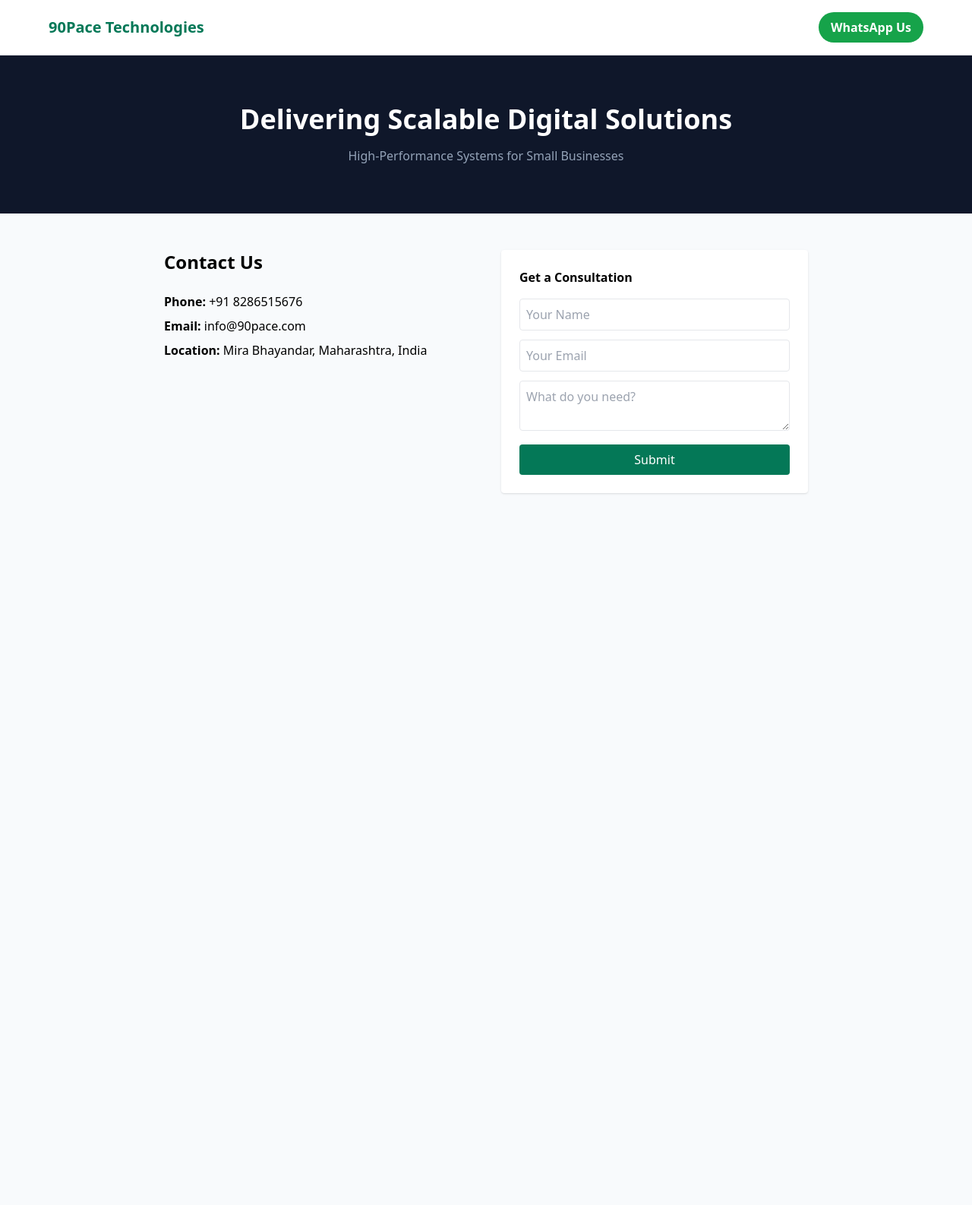
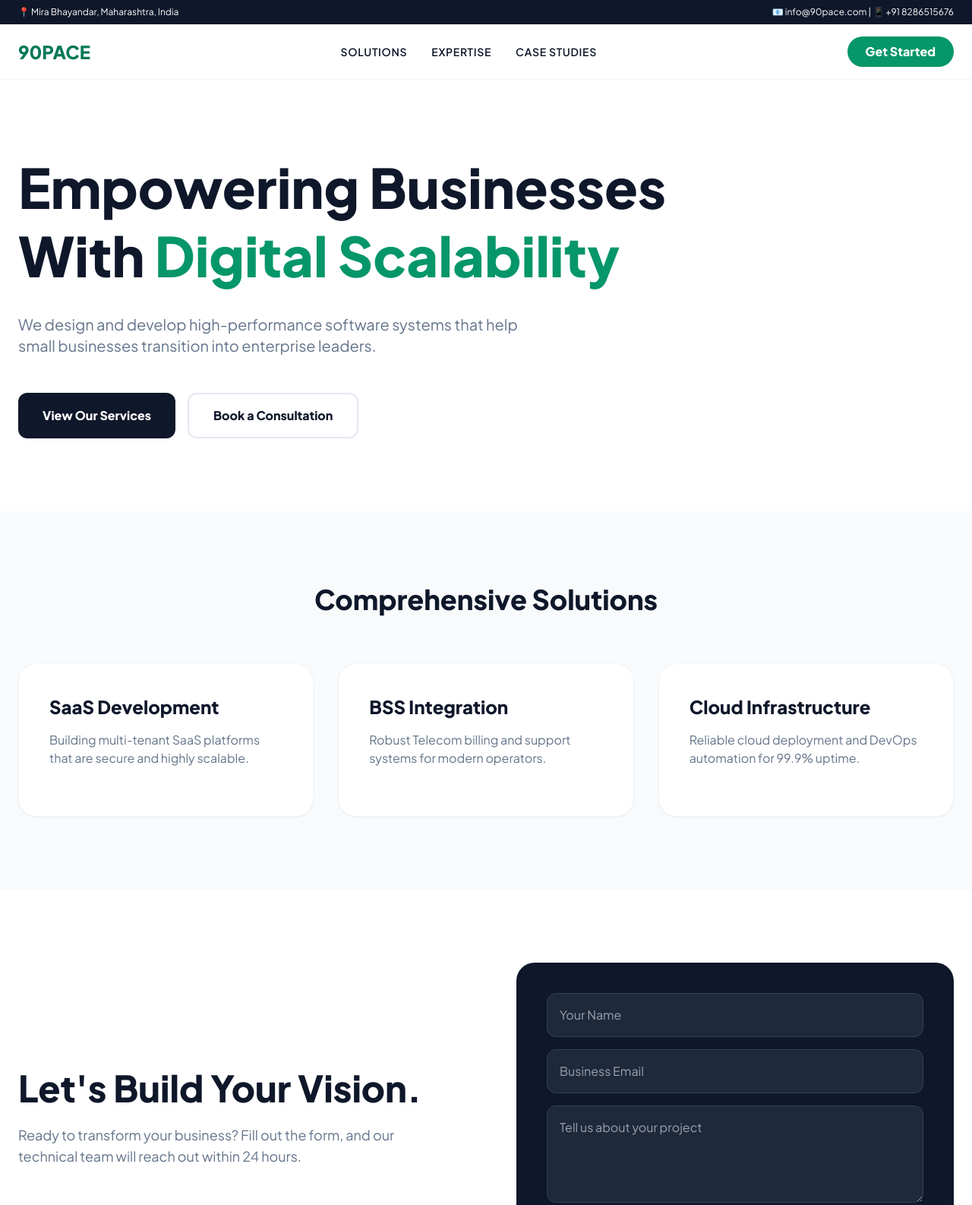
Before and after one commit to Vivek4221/90pace, a plain HTML site: page index.html in a window 1280 px wide. Shown: the top 1586 px of the page at 76% size. Before the commit the page ends 800 px from the top, so only its background shows below. Drawn offline with nearby package versions, Linux system fonts and the light colour scheme.

Commit message:
Revise index.html for improved layout and content
Updated the title and improved the layout and styling of the webpage. Enhanced the contact section and added a consultation form.

```diff
--- a/index.html
+++ b/index.html
@@ -3,37 +3,71 @@
 <head>
     <meta charset="UTF-8">
     <meta name="viewport" content="width=device-width, initial-scale=1.0">
-    <title>90Pace Technologies</title>
+    <title>90Pace Technologies | Professional Enterprise Solutions</title>
     <script src="https://cdn.tailwindcss.com"></script>
+    <link href="https://fonts.googleapis.com/css2?family=Plus+Jakarta+Sans:wght@300;400;600;800&display=swap" rel="stylesheet">
+    <style>body { font-family: 'Plus Jakarta Sans', sans-serif; }</style>
 </head>
-<body class="bg-slate-50">
+<body class="bg-white text-slate-900">
 
-    <nav class="bg-white border-b p-4 shadow-sm">
-        <div class="max-w-6xl mx-auto flex justify-between items-center">
-            <h1 class="text-xl font-bold text-emerald-700">90Pace Technologies</h1>
-            <a href="https://wa.me/918286515676" class="bg-green-600 text-white px-4 py-2 rounded-full font-bold">WhatsApp Us</a>
+    <div class="bg-slate-900 text-white text-xs py-2 px-6 flex justify-between">
+        <span>📍 Mira Bhayandar, Maharashtra, India</span>
+        <span>📧 info@90pace.com | 📱 +91 8286515676</span>
+    </div>
+
+    <nav class="sticky top-0 bg-white/90 backdrop-blur-md border-b border-slate-100 z-50">
+        <div class="max-w-7xl mx-auto px-6 py-4 flex justify-between items-center">
+            <div class="text-2xl font-extrabold text-emerald-700">90PACE</div>
+            <div class="hidden md:flex space-x-8 font-semibold text-sm uppercase tracking-wider">
+                <a href="#" class="hover:text-emerald-600 transition">Solutions</a>
+                <a href="#" class="hover:text-emerald-600 transition">Expertise</a>
+                <a href="#" class="hover:text-emerald-600 transition">Case Studies</a>
+            </div>
+            <a href="https://wa.me/918286515676" class="bg-emerald-600 text-white px-6 py-2 rounded-full font-bold hover:bg-emerald-700 transition">Get Started</a>
         </div>
     </nav>
 
-    <section class="bg-slate-900 text-white py-16 text-center">
-        <h1 class="text-4xl font-bold">Delivering Scalable Digital Solutions</h1>
-        <p class="text-slate-400 mt-4">High-Performance Systems for Small Businesses</p>
+    <section class="max-w-7xl mx-auto px-6 py-24">
+        <h1 class="text-7xl font-extrabold leading-tight mb-8">Empowering Businesses <br>With <span class="text-emerald-600">Digital Scalability</span></h1>
+        <p class="text-xl text-slate-500 max-w-2xl mb-12">We design and develop high-performance software systems that help small businesses transition into enterprise leaders.</p>
+        <div class="flex gap-4">
+            <button class="bg-slate-900 text-white px-8 py-4 rounded-xl font-bold hover:bg-emerald-700 transition">View Our Services</button>
+            <button class="border-2 border-slate-200 px-8 py-4 rounded-xl font-bold hover:border-emerald-600 transition">Book a Consultation</button>
+        </div>
     </section>
 
-    <section class="max-w-4xl mx-auto py-12 px-6 grid md:grid-cols-2 gap-10">
+
+
+    <section class="bg-slate-50 py-24">
+        <div class="max-w-7xl mx-auto px-6">
+            <h2 class="text-4xl font-extrabold mb-16 text-center">Comprehensive Solutions</h2>
+            <div class="grid md:grid-cols-3 gap-8">
+                <div class="bg-white p-10 rounded-3xl shadow-sm border border-slate-100 hover:shadow-2xl transition">
+                    <h3 class="text-2xl font-bold mb-4">SaaS Development</h3>
+                    <p class="text-slate-500 mb-6">Building multi-tenant SaaS platforms that are secure and highly scalable.</p>
+                </div>
+                <div class="bg-white p-10 rounded-3xl shadow-sm border border-slate-100 hover:shadow-2xl transition">
+                    <h3 class="text-2xl font-bold mb-4">BSS Integration</h3>
+                    <p class="text-slate-500 mb-6">Robust Telecom billing and support systems for modern operators.</p>
+                </div>
+                <div class="bg-white p-10 rounded-3xl shadow-sm border border-slate-100 hover:shadow-2xl transition">
+                    <h3 class="text-2xl font-bold mb-4">Cloud Infrastructure</h3>
+                    <p class="text-slate-500 mb-6">Reliable cloud deployment and DevOps automation for 99.9% uptime.</p>
+                </div>
+            </div>
+        </div>
+    </section>
+
+    <section class="max-w-7xl mx-auto px-6 py-24 grid md:grid-cols-2 gap-20 items-center">
         <div>
-            <h2 class="text-2xl font-bold mb-6">Contact Us</h2>
-            <p class="mb-2"><strong>Phone:</strong> +91 8286515676</p>
-            <p class="mb-2"><strong>Email:</strong> info@90pace.com</p>
-            <p><strong>Location:</strong> Mira Bhayandar, Maharashtra, India</p>
+            <h2 class="text-5xl font-extrabold mb-6">Let's Build Your Vision.</h2>
+            <p class="text-lg text-slate-500 mb-8">Ready to transform your business? Fill out the form, and our technical team will reach out within 24 hours.</p>
         </div>
-
-        <form class="bg-white p-6 shadow rounded">
-            <h3 class="font-bold mb-4">Get a Consultation</h3>
-            <input type="text" placeholder="Your Name" class="w-full border p-2 mb-3 rounded">
-            <input type="email" placeholder="Your Email" class="w-full border p-2 mb-3 rounded">
-            <textarea placeholder="What do you need?" class="w-full border p-2 mb-3 rounded"></textarea>
-            <button class="w-full bg-emerald-700 text-white p-2 rounded">Submit</button>
+        <form class="bg-slate-900 p-10 rounded-3xl text-white">
+            <input type="text" placeholder="Your Name" class="w-full bg-slate-800 p-4 mb-4 rounded-xl border border-slate-700">
+            <input type="email" placeholder="Business Email" class="w-full bg-slate-800 p-4 mb-4 rounded-xl border border-slate-700">
+            <textarea placeholder="Tell us about your project" class="w-full bg-slate-800 p-4 mb-6 rounded-xl border border-slate-700 h-32"></textarea>
+            <button class="w-full bg-emerald-600 py-4 rounded-xl font-bold hover:bg-emerald-500 transition">Submit Request</button>
         </form>
     </section>
 
```
